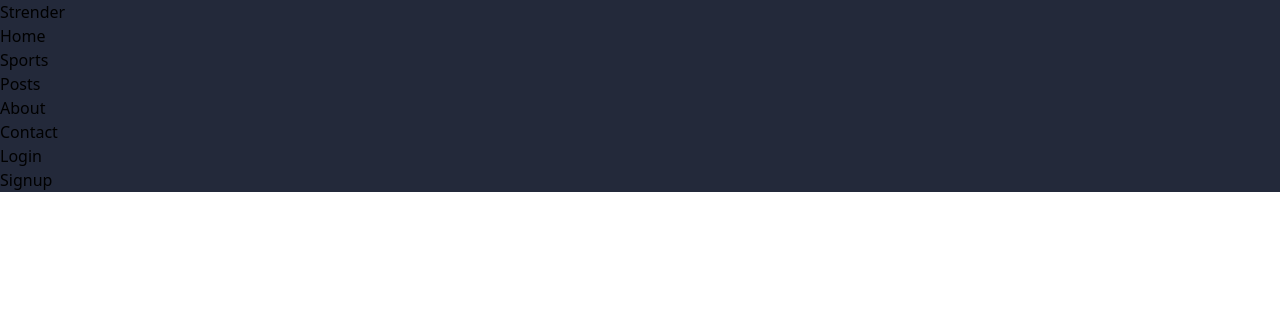
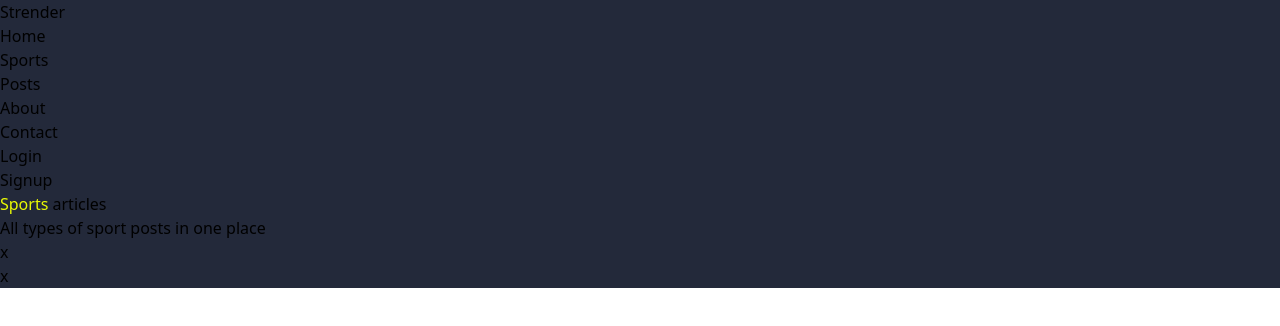
Before and after one commit to Okeke-Divine/strender, a React (Vite) app: page / in a window 1280 px wide. Shown: the top 326 px of the page. Built offline with nearby package versions, Linux system fonts and the light colour scheme.

Commit message:
Added the __PartialHero component

```diff
--- /dev/null
+++ b/src/components/SocialIconComp1.jsx
@@ -0,0 +1,9 @@
+export default function SocialIconComp1() {
+  return (
+    <>
+      <div className="rounded-full bg-gray-600 w-10 h-10 text-white flex justify-center items-center">
+        x
+      </div>
+    </>
+  );
+}
--- a/src/index.css
+++ b/src/index.css
@@ -19,3 +19,7 @@
 .bg-cs-dark-light {
   background: var(--s-dark-light);
 }
+
+.text-yellow-1{
+    color:var(--s-yellow-1);
+}
--- a/src/pages/landingPage.jsx
+++ b/src/pages/landingPage.jsx
@@ -1,10 +1,39 @@
 // components
-import NavBar from "../components/NavBar"
+import NavBar from "../components/NavBar";
+import SocialIconComp1 from "../components/SocialIconComp1";
 
-export default function LandingPage({site_name}) {
+function __PartialHero() {
+  return (
+    <>
+      <div className="p-5 md:py-8 px-5 md:px-10 bg-cs-dark-light">
+        <div>
+          <div className="font-bold text-5xl">
+            <span className="text-yellow-1">Sports</span>{" "}
+            <span className="text-gray-400">articles</span>
+          </div>
+          <div className="w-[40%] my-7">
+            <div className="w-full bg-gray-700 h-[1px]"></div>
+          </div>
+          <div className="block md:flex justify-between items-center">
+            <div className="text-gray-400">
+              All types of sport posts in one place
+            </div>
+            <div className="flex mt-2 md:mt-0 gap-x-2 md:gap-x-3 items-center">
+              <SocialIconComp1 />
+              <SocialIconComp1 />
+            </div>
+          </div>
+        </div>
+      </div>
+    </>
+  );
+}
+
+export default function LandingPage({ site_name }) {
   return (
     <>
       <NavBar site_name={site_name} />
+      <__PartialHero />
     </>
   );
 }
```
